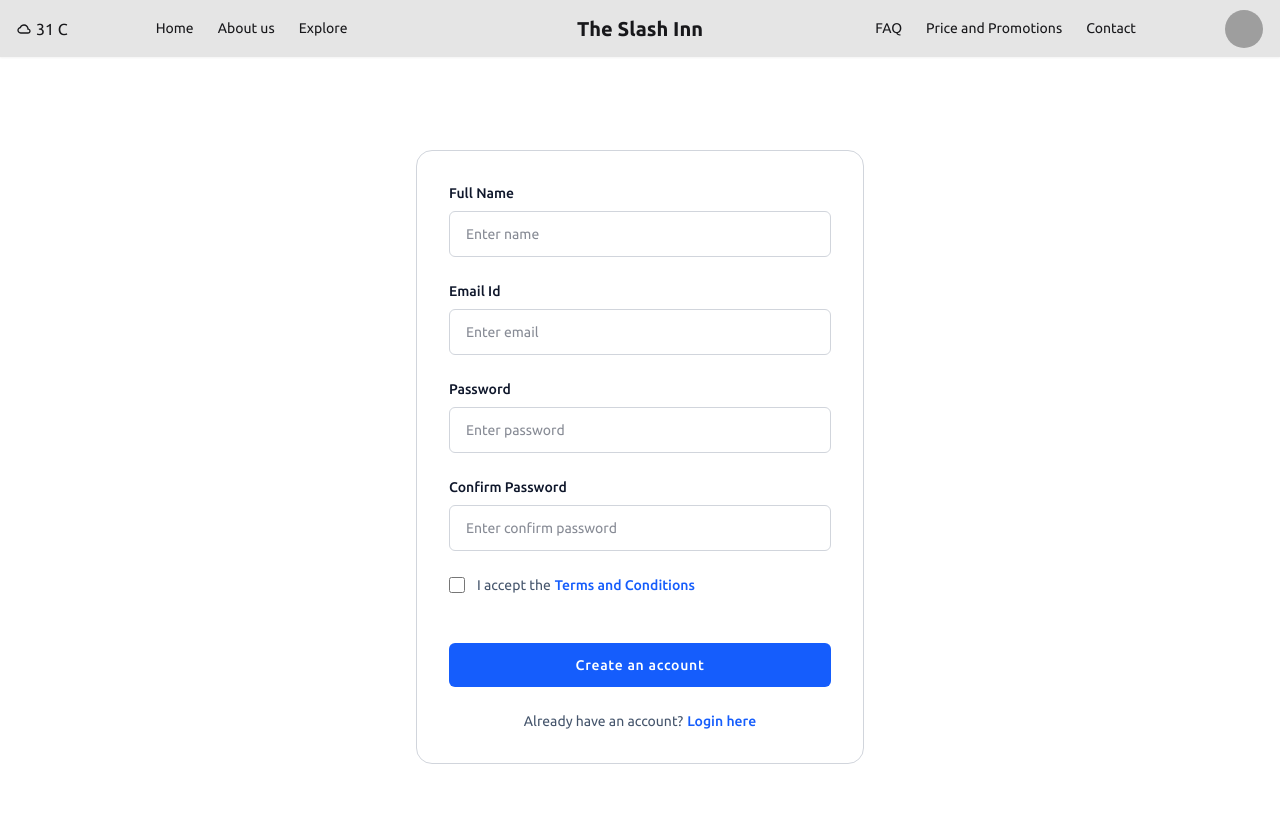
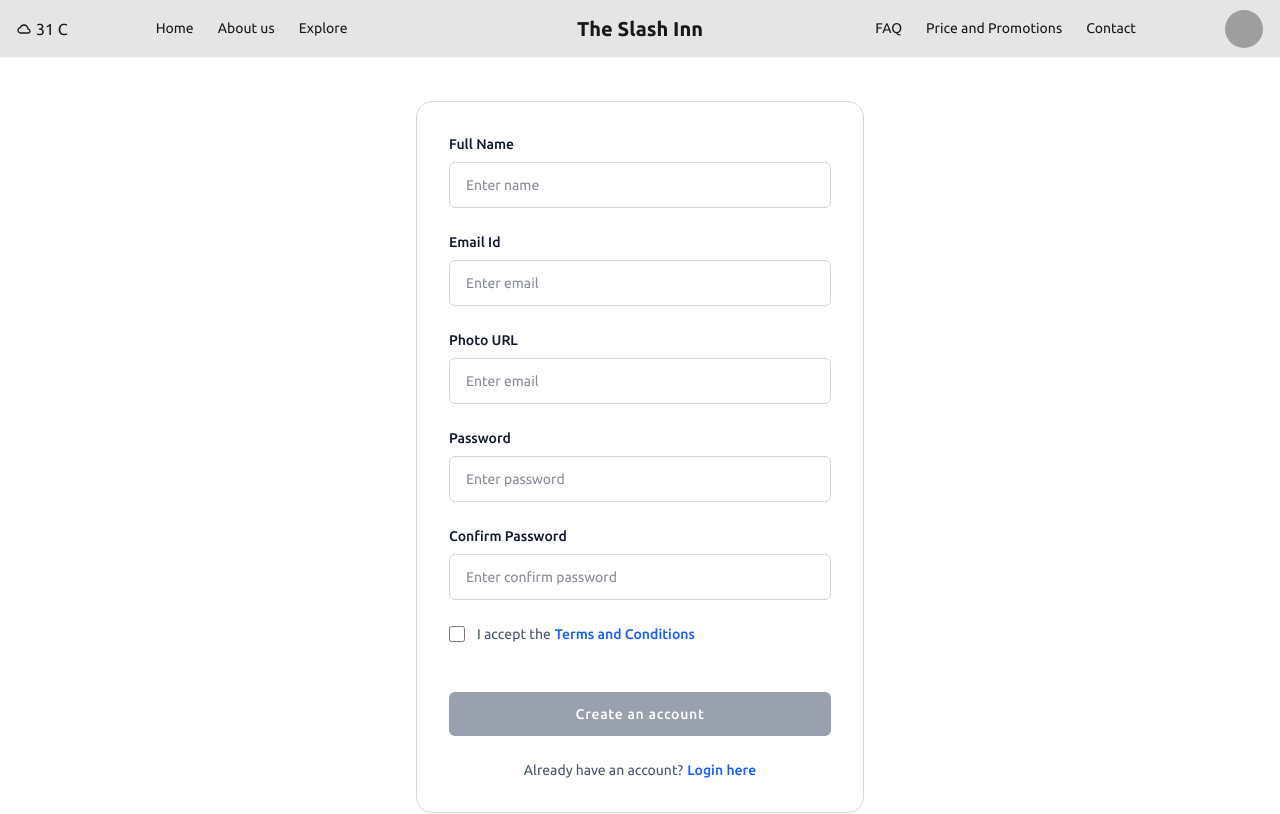
Before and after one commit to MujahidEmon/the-slash-inn, a React (Vite) app: page /register in a window 1280 px wide. Shown: the top 814 px of the page. Built offline with nearby package versions, Linux system fonts and the light colour scheme; no server answers; grey boxes are pictures that could not be loaded.

Commit message:
added register functionality with firebase

```diff
--- a/package.json
+++ b/package.json
@@ -19,6 +19,7 @@
     "leaflet": "^1.9.4",
     "react": "^19.0.0-rc.1",
     "react-dom": "^19.0.0-rc.1",
+    "react-hot-toast": "^2.5.2",
     "react-icons": "^5.5.0",
     "react-leaflet": "^5.0.0-rc.2",
     "react-router-dom": "^7.6.3",
--- a/src/Components/Hero/Hero.jsx
+++ b/src/Components/Hero/Hero.jsx
@@ -4,7 +4,7 @@ import { BsArrowDownRight, BsPeople } from 'react-icons/bs';
 import { IoIosArrowRoundForward } from 'react-icons/io';
 const Hero = () => {
     return (
-        <div className='relative h-[calc(100vh-57px)] bg-cover bg-center' style={{ backgroundImage: `url(${heroBg})` }}>
+        <div className=' h-[calc(100vh-57px)] bg-cover bg-center' style={{ backgroundImage: `url(${heroBg})` }}>
             <div className='absolute bottom-10 left-1/2 -translate-x-1/2'>
                 <div
                     className="flex  rounded-xl  items-center justify-center  bg-cover bg-no-repeat"
--- a/src/Hooks/useAuth.jsx
+++ b/src/Hooks/useAuth.jsx
@@ -2,8 +2,8 @@ import { useContext } from "react";
 import { AuthContext } from "../Provider/AuthProvider";
 
 const useAuth = () => {
-    const useAuth = useContext(AuthContext);
-    return useAuth;
+    const auth = useContext(AuthContext);
+    return auth;
 };
 
 export default useAuth;
--- a/src/Pages/Register/Register.jsx
+++ b/src/Pages/Register/Register.jsx
@@ -1,12 +1,45 @@
+import { useState } from "react";
 import { Link } from "react-router-dom";
+import useAuth from "../../Hooks/useAuth";
+import toast from "react-hot-toast";
 
 const Register = () => {
+    const {register} = useAuth();
+    const [isChecked, setIsChecked] = useState(false);
+
+    const handleRegister = (e) => {
+        e.preventDefault();
+        const form = new FormData(e.currentTarget);
+
+        const name = form.get("name");
+        const email = form.get("email");
+        const password = form.get("password");
+        const cpassword = form.get("cpassword");
+
+        if(password !== cpassword){
+            toast.error("your password and confirm password doesn't match");
+            return;
+        }
+
+
+        register(email, password)
+        .then(res => {
+            console.log(res.user);
+            toast.success("Registered Successfully")
+        })
+        .catch(error => {
+            console.error(error);
+
+        })
+
+        console.log('clicked');
+    }
+
+
     return (
         <div className="flex flex-col justify-center sm:h-screen p-4">
             <div className="max-w-md w-full mx-auto border border-gray-300 rounded-2xl p-8">
-
-
-                <form>
+                <form onSubmit={handleRegister}>
                     <div className="space-y-6">
                         <div>
                             <label className="text-slate-900 text-sm font-medium mb-2 block">
@@ -14,6 +47,7 @@ const Register = () => {
                             </label>
                             <input
                                 name="name"
+                                required
                                 type="text"
                                 className="text-slate-900 bg-white border border-gray-300 w-full text-sm px-4 py-3 rounded-md outline-blue-500"
                                 placeholder="Enter name"
@@ -25,6 +59,18 @@ const Register = () => {
                             </label>
                             <input
                                 name="email"
+                                required
+                                type="text"
+                                className="text-slate-900 bg-white border border-gray-300 w-full text-sm px-4 py-3 rounded-md outline-blue-500"
+                                placeholder="Enter email"
+                            />
+                        </div>
+                        <div>
+                            <label className="text-slate-900 text-sm font-medium mb-2 block">
+                                Photo URL
+                            </label>
+                            <input
+                                name="photo"
                                 type="text"
                                 className="text-slate-900 bg-white border border-gray-300 w-full text-sm px-4 py-3 rounded-md outline-blue-500"
                                 placeholder="Enter email"
@@ -36,6 +82,7 @@ const Register = () => {
                             </label>
                             <input
                                 name="password"
+                                required
                                 type="password"
                                 className="text-slate-900 bg-white border border-gray-300 w-full text-sm px-4 py-3 rounded-md outline-blue-500"
                                 placeholder="Enter password"
@@ -47,6 +94,7 @@ const Register = () => {
                             </label>
                             <input
                                 name="cpassword"
+                                required
                                 type="password"
                                 className="text-slate-900 bg-white border border-gray-300 w-full text-sm px-4 py-3 rounded-md outline-blue-500"
                                 placeholder="Enter confirm password"
@@ -55,9 +103,10 @@ const Register = () => {
 
                         <div className="flex items-center">
                             <input
-                                id="remember-me"
-                                name="remember-me"
+                                id="tNc"
+                                name="tNc"
                                 type="checkbox"
+                                onChange={()=>setIsChecked(!isChecked)}
                                 className="h-4 w-4 shrink-0 text-blue-600 focus:ring-blue-500 border-gray-300 rounded"
                             />
                             <label
@@ -77,8 +126,10 @@ const Register = () => {
 
                     <div className="mt-12">
                         <button
-                            type="button"
-                            className="w-full py-3 px-4 text-sm tracking-wider font-medium rounded-md text-white bg-blue-600 hover:bg-blue-700 focus:outline-none cursor-pointer"
+                            disabled = {!isChecked}
+                            className={`w-full py-3 px-4 text-sm tracking-wider font-medium rounded-md text-white  focus:outline-none cursor-pointer ${
+                                !isChecked ? "bg-gray-400" : "bg-blue-600 hover:bg-blue-700"
+                            }`}
                         >
                             Create an account
                         </button>
--- a/src/main.jsx
+++ b/src/main.jsx
@@ -5,9 +5,11 @@ import App from './App.jsx'
 import { RouterProvider } from 'react-router-dom'
 import routes from './Routes/Routes.jsx'
 import AuthProvider from './Provider/AuthProvider.jsx'
+import { Toaster } from 'react-hot-toast'
 
 createRoot(document.getElementById('root')).render(
   <StrictMode>
     <AuthProvider><RouterProvider router={routes}></RouterProvider></AuthProvider>
+    <Toaster></Toaster>
   </StrictMode>,
 )
```
Also changed, not shown: 1 other file (tests, documents, lock files or other folders).
